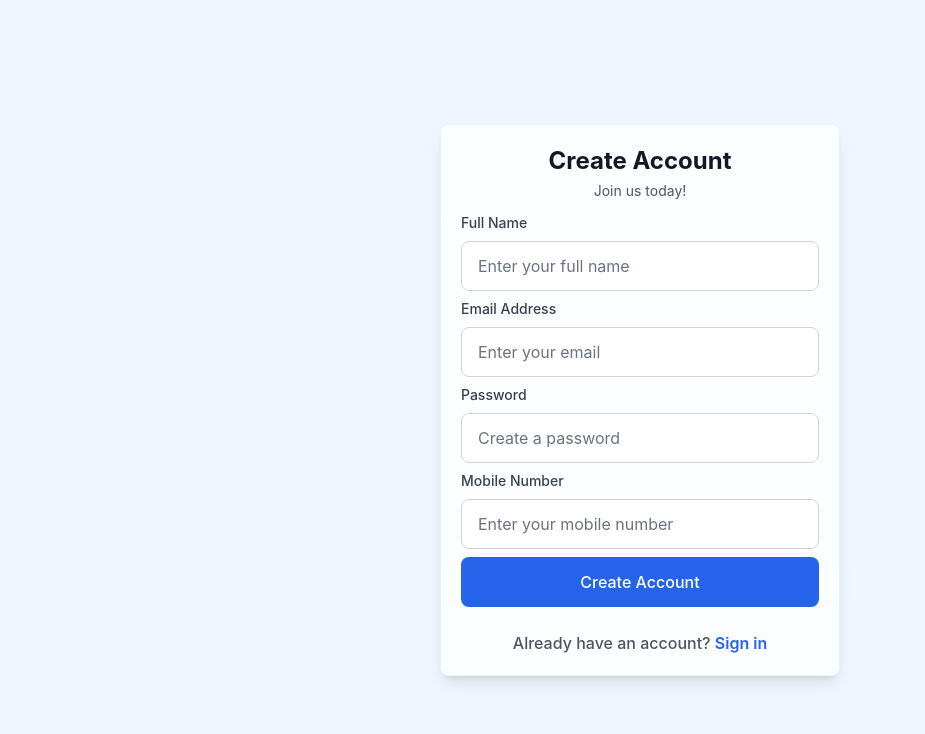
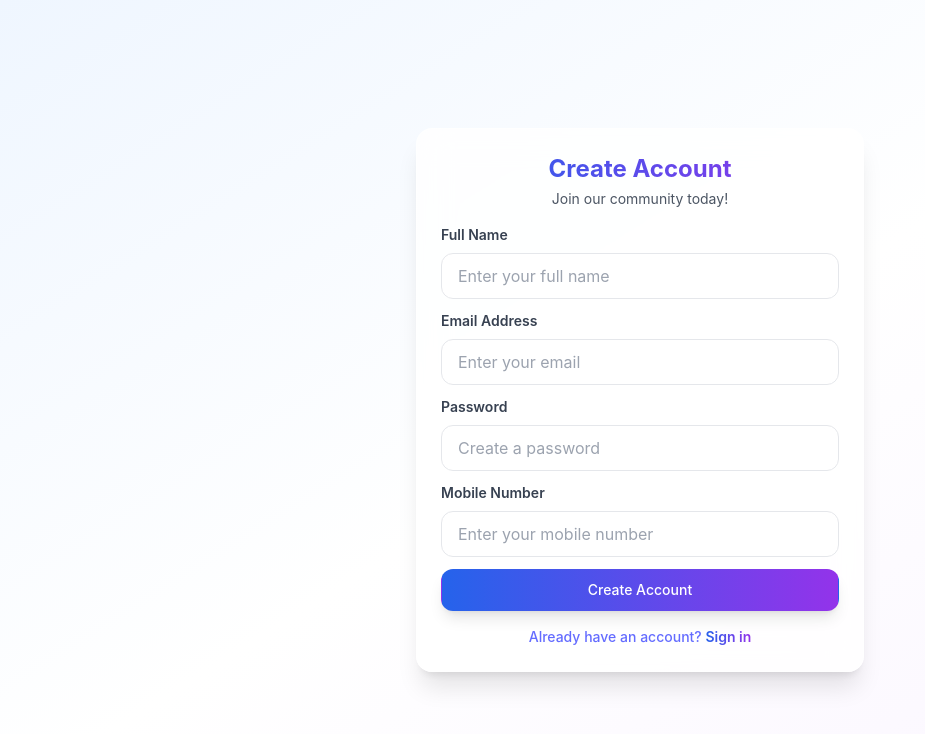
Before and after one commit to Ratheesh-24/CRUD-Application, a React (Vite) app in the folder employee-frontend/: page /register in a window 1280 px wide. Shown: the top 734 px of the page, without its empty margins (0-925 px from the left). Built offline with nearby package versions, Linux system fonts and the light colour scheme.

Commit message:
made changes in color gradient

```diff
--- a/employee-frontend/src/components/EmployeeForm.jsx
+++ b/employee-frontend/src/components/EmployeeForm.jsx
@@ -31,26 +31,28 @@ export default function EmployeeForm({ employee, onSubmit, onCancel }) {
   };
 
   return (
-    <div className="fixed inset-0 bg-black/50 flex items-center justify-center p-4">
-      <div className="w-[400px] bg-white rounded-lg p-5 shadow-xl">
-        <div className="text-center mb-4">
-          <h3 className="text-2xl font-bold text-gray-900">
+    <div className="fixed inset-0 bg-gray-900/50 backdrop-blur-sm flex items-center justify-center p-4 z-50">
+      <div className="w-full max-w-md bg-white/80 backdrop-blur-lg rounded-2xl p-6 shadow-xl border border-white/40">
+        <div className="text-center mb-6">
+          <h3 className="text-2xl font-bold bg-gradient-to-r from-blue-600 to-purple-600 bg-clip-text text-transparent">
             {employee ? 'Update Employee' : 'Add New Employee'}
           </h3>
         </div>
 
         {error && (
-          <div className="mb-4 p-3 rounded-lg bg-red-100 border border-red-400 text-red-700">
+          <div className="mb-4 p-4 rounded-xl bg-red-50/50 backdrop-blur-sm border border-red-100 text-red-700 text-sm">
             {error}
           </div>
         )}
 
-        <form onSubmit={handleSubmit} className="space-y-3">
+        <form onSubmit={handleSubmit} className="space-y-4">
           <div>
             <input
               type="text"
               required
-              className="w-full px-4 py-3 rounded-lg bg-white border border-gray-300 text-gray-900 placeholder-gray-500 focus:outline-none focus:ring-2 focus:ring-blue-500/50 focus:border-transparent"
+              className="w-full px-4 py-2.5 rounded-xl bg-white/50 border border-gray-200
+              text-gray-900 placeholder-gray-400 focus:outline-none focus:ring-2
+              focus:ring-blue-500/30 focus:border-transparent transition duration-200"
               placeholder="Full Name"
               value={formData.name}
               onChange={(e) => setFormData({ ...formData, name: e.target.value })}
@@ -60,7 +62,9 @@ export default function EmployeeForm({ employee, onSubmit, onCancel }) {
             <input
               type="email"
               required
-              className="w-full px-4 py-3 rounded-lg bg-white border border-gray-300 text-gray-900 placeholder-gray-500 focus:outline-none focus:ring-2 focus:ring-blue-500/50 focus:border-transparent"
+              className="w-full px-4 py-2.5 rounded-xl bg-white/50 border border-gray-200
+              text-gray-900 placeholder-gray-400 focus:outline-none focus:ring-2
+              focus:ring-blue-500/30 focus:border-transparent transition duration-200"
               placeholder="Email"
               value={formData.email}
               onChange={(e) => setFormData({ ...formData, email: e.target.value })}
@@ -70,23 +74,27 @@ export default function EmployeeForm({ employee, onSubmit, onCancel }) {
             <input
               type="tel"
               required
-              className="w-full px-4 py-3 rounded-lg bg-white border border-gray-300 text-gray-900 placeholder-gray-500 focus:outline-none focus:ring-2 focus:ring-blue-500/50 focus:border-transparent"
+              className="w-full px-4 py-2.5 rounded-xl bg-white/50 border border-gray-200
+              text-gray-900 placeholder-gray-400 focus:outline-none focus:ring-2
+              focus:ring-blue-500/30 focus:border-transparent transition duration-200"
               placeholder="Mobile Number"
               value={formData.mobileNo}
               onChange={(e) => setFormData({ ...formData, mobileNo: e.target.value })}
             />
           </div>
-          <div className="flex justify-end space-x-3 mt-4">
+          <div className="flex justify-end space-x-3 mt-6">
             <button
               type="button"
               onClick={onCancel}
-              className="px-4 py-2 bg-gray-200 text-gray-800 rounded-lg hover:bg-gray-300 transition-colors"
+              className="px-4 py-2.5 bg-gray-100 text-gray-700 rounded-xl hover:bg-gray-200 transition-colors text-sm"
             >
               Cancel
             </button>
             <button
               type="submit"
-              className="px-4 py-2 bg-blue-600 text-white rounded-lg hover:bg-blue-700 transition-colors"
+              className="px-4 py-2.5 bg-gradient-to-r from-blue-600 to-purple-600
+              text-white rounded-xl hover:opacity-90 transition-all duration-200
+              shadow-lg hover:shadow-blue-500/25 text-sm"
             >
               {employee ? 'Update' : 'Create'}
             </button>
--- a/employee-frontend/src/components/Navbar.jsx
+++ b/employee-frontend/src/components/Navbar.jsx
@@ -11,21 +11,21 @@ export default function Navbar() {
   };
 
   return (
-    <nav className="bg-gradient-to-r from-blue-600 to-blue-800 shadow-xl">
+    <nav className="bg-gradient-to-r from-blue-600 to-purple-600 shadow-xl">
       <div className="max-w-7xl mx-auto px-6">
-        <div className="flex justify-between items-center h-20">
+        <div className="flex justify-between items-center h-16">
           <div className="flex items-center space-x-4">
-            <svg className="w-8 h-8 text-white" fill="none" stroke="currentColor" viewBox="0 0 24 24" xmlns="http://www.w3.org/2000/svg">
+            <svg className="w-7 h-7 text-white/90" fill="none" stroke="currentColor" viewBox="0 0 24 24" xmlns="http://www.w3.org/2000/svg">
               <path strokeLinecap="round" strokeLinejoin="round" strokeWidth={2} d="M19 21V5a2 2 0 00-2-2H7a2 2 0 00-2 2v16m14 0h2m-2 0h-5m-9 0H3m2 0h5M9 7h1m-1 4h1m4-4h1m-1 4h1m-5 10v-5a1 1 0 011-1h2a1 1 0 011 1v5m-4 0h4" />
             </svg>
-            <h1 className="text-2xl font-bold text-white tracking-wider">Employee Dashboard</h1>
+            <h1 className="text-xl font-bold text-white/90 tracking-wide">Employee Dashboard</h1>
           </div>
 
           <button
             onClick={handleLogout}
-            className="px-4 py-2 bg-transparent border-2 border-white text-white rounded-lg hover:bg-white hover:text-blue-800 transition-all duration-300 flex items-center space-x-2"
+            className="px-4 py-2 bg-white/10 backdrop-blur-sm text-white rounded-xl hover:bg-white/20 transition-all duration-200 flex items-center space-x-2 text-sm border border-white/20"
           >
-            <svg className="w-5 h-5" fill="none" stroke="currentColor" viewBox="0 0 24 24" xmlns="http://www.w3.org/2000/svg">
+            <svg className="w-4 h-4" fill="none" stroke="currentColor" viewBox="0 0 24 24" xmlns="http://www.w3.org/2000/svg">
               <path strokeLinecap="round" strokeLinejoin="round" strokeWidth={2} d="M17 16l4-4m0 0l-4-4m4 4H7m6 4v1a3 3 0 01-3 3H6a3 3 0 01-3-3V7a3 3 0 013-3h4a3 3 0 013 3v1" />
             </svg>
             <span>Logout</span>
--- a/employee-frontend/src/pages/Dashboard.jsx
+++ b/employee-frontend/src/pages/Dashboard.jsx
@@ -96,7 +96,9 @@ export default function Dashboard() {
           </div>
           <button
             onClick={() => setShowForm(true)}
-            className="inline-flex items-center px-4 py-2.5 bg-blue-600 text-white rounded-lg hover:bg-blue-700 transition-all duration-200 shadow-sm hover:shadow-md text-sm font-medium"
+            className="inline-flex items-center px-4 py-2.5 bg-gradient-to-r from-blue-600 to-purple-600
+            text-white rounded-xl hover:opacity-90 transition-all duration-200
+            shadow-lg hover:shadow-blue-500/25 text-sm font-medium"
           >
             <PlusIcon className="h-5 w-5 mr-2" />
             New Employee
@@ -169,13 +171,13 @@ export default function Dashboard() {
                           }}
                           className="text-gray-400 hover:text-blue-600 transition-colors p-2 hover:bg-blue-50 rounded-lg"
                         >
-                          <PencilIcon className="h-5 w-5" />
+                          <PencilIcon className="h-5 w-5 transition-transform transform hover:scale-110" />
                         </button>
                         <button
                           onClick={() => handleDelete(employee.id)}
                           className="text-gray-400 hover:text-red-600 transition-colors p-2 hover:bg-red-50 rounded-lg"
                         >
-                          <TrashIcon className="h-5 w-5" />
+                          <TrashIcon className="h-5 w-5 transition-transform transform hover:scale-110" />
                         </button>
                       </div>
                     </td>
--- a/employee-frontend/src/pages/Login.jsx
+++ b/employee-frontend/src/pages/Login.jsx
@@ -35,30 +35,33 @@ export default function Login() {
   };
 
   return (
-    <div className="w-screen h-screen bg-blue-50 overflow-y-auto">
-      <div className="container mx-auto min-h-screen flex items-center justify-center py-4">
-        <div className="w-[400px] bg-white/80 backdrop-blur-sm rounded-lg p-5 shadow-lg border border-gray-200/60">
-          <div className="text-center mb-3">
-            <h2 className="text-2xl font-bold text-gray-900">Welcome Back</h2>
-            <p className="mt-1 text-sm text-gray-600">Please sign in to your account</p>
+    <div className="min-h-screen bg-gradient-to-br from-blue-50 via-white to-purple-50 flex items-center justify-center p-4 w-screen overflow-x-hidden">
+      <div className="w-full max-w-md mx-auto">
+        <div className="backdrop-blur-lg bg-white/80 p-8 rounded-2xl shadow-xl border border-white/40">
+          <div className="text-center mb-8">
+            <h2 className="text-2xl font-bold bg-gradient-to-r from-blue-600 to-purple-600 bg-clip-text text-transparent">
+              Welcome Back
+            </h2>
+            <p className="mt-2 text-sm text-gray-600">Sign in to your account</p>
           </div>
 
           {error && (
-            <div className="mb-2 p-2 rounded bg-red-50 border border-red-400 text-red-600 text-sm">
+            <div className="p-4 mb-6 rounded-lg bg-red-50/50 backdrop-blur-sm border border-red-100 text-red-700 text-sm">
               {error}
             </div>
           )}
 
-          <form onSubmit={handleSubmit} className="space-y-2">
-            {/* Email Input */}
+          <form onSubmit={handleSubmit} className="space-y-4">
             <div>
-              <label className="block text-gray-700 text-sm font-medium mb-2">
+              <label className="block text-gray-700 text-sm font-semibold mb-2">
                 Email Address
               </label>
               <input
                 type="email"
                 required
-                className="w-full px-4 py-3 rounded-lg bg-white border border-gray-300 text-gray-900 placeholder-gray-500 focus:outline-none focus:ring-2 focus:ring-blue-500/50 focus:border-transparent transition duration-200"
+                className="w-full px-4 py-2.5 rounded-xl bg-white/50 border border-gray-200
+                text-gray-900 placeholder-gray-400 focus:outline-none focus:ring-2
+                focus:ring-blue-500/30 focus:border-transparent transition duration-200"
                 placeholder="Enter your email"
                 value={formData.email}
                 onChange={(e) => setFormData({ ...formData, email: e.target.value })}
@@ -82,15 +85,19 @@ export default function Login() {
 
             <button
               type="submit"
-              className="w-full py-3 px-4 bg-blue-600 text-white rounded-lg font-medium hover:bg-blue-700 focus:outline-none focus:ring-2 focus:ring-blue-500/50 focus:ring-offset-2 transform transition duration-200 hover:scale-[1.02]"
+              className="w-full px-4 py-2.5 mt-6 bg-gradient-to-r from-blue-600 to-purple-600
+              text-white rounded-xl hover:opacity-90 transition-all duration-200
+              shadow-lg hover:shadow-blue-500/25 text-sm font-medium"
             >
               Sign In
             </button>
           </form>
 
-          <div className="mt-6 text-center">
-            <Link to="/register" className="text-gray-600 hover:text-blue-600">
-              Don't have an account? <span className="font-semibold text-blue-600">Sign up</span>
+          <div className="mt-6 text-center text-sm text-gray-600">
+            <Link to="/register" className="hover:text-blue-600 transition-colors duration-200">
+              Don't have an account?{' '}
+              <span className="font-semibold bg-gradient-to-r from-blue-600 to-purple-600
+              bg-clip-text text-transparent">Sign up</span>
             </Link>
           </div>
         </div>
--- a/employee-frontend/src/pages/Register.jsx
+++ b/employee-frontend/src/pages/Register.jsx
@@ -56,29 +56,33 @@ export default function Register() {
   };
 
   return (
-    <div className="w-screen h-screen bg-blue-50 overflow-y-auto">
-      <div className="container mx-auto min-h-screen flex items-center justify-center py-4">
-        <div className="w-[400px] bg-white/80 backdrop-blur-sm rounded-lg p-5 shadow-lg border border-gray-200/60">
-          <div className="text-center mb-3">
-            <h2 className="text-2xl font-bold text-gray-900">Create Account</h2>
-            <p className="mt-1 text-sm text-gray-600">Join us today!</p>
+    <div className="min-h-screen bg-gradient-to-br from-blue-50 via-white to-purple-50 flex items-center justify-center p-4 w-screen overflow-x-hidden">
+      <div className="w-full max-w-md mx-auto">
+        <div className="backdrop-blur-lg bg-white/80 p-6 rounded-2xl shadow-xl border border-white/40">
+          <div className="text-center mb-4">
+            <h2 className="text-2xl font-bold bg-gradient-to-r from-blue-600 to-purple-600 bg-clip-text text-transparent">
+              Create Account
+            </h2>
+            <p className="mt-1 text-sm text-gray-600">Join our community today!</p>
           </div>
 
           {error && (
-            <div className="mb-2 p-2 rounded bg-red-50 border border-red-400 text-red-600 text-sm">
+            <div className="p-4 mb-6 rounded-lg bg-red-50/50 backdrop-blur-sm border border-red-100 text-red-700 text-sm">
               {error}
             </div>
           )}
 
-          <form onSubmit={handleSubmit} className="space-y-2">
+          <form onSubmit={handleSubmit} className="space-y-3">
             <div>
-              <label className="block text-gray-700 text-sm font-medium mb-2">
+              <label className="block text-gray-700 text-sm font-semibold mb-2">
                 Full Name
               </label>
               <input
                 type="text"
                 required
-                className="w-full px-4 py-3 rounded-lg bg-white border border-gray-300 text-gray-900 placeholder-gray-500 focus:outline-none focus:ring-2 focus:ring-blue-500/50 focus:border-transparent transition duration-200"
+                className="w-full px-4 py-2.5 rounded-xl bg-white/50 border border-gray-200
+                text-gray-900 placeholder-gray-400 focus:outline-none focus:ring-2
+                focus:ring-blue-500/30 focus:border-transparent transition duration-200"
                 placeholder="Enter your full name"
                 value={formData.name}
                 onChange={(e) => setFormData({ ...formData, name: e.target.value })}
@@ -86,13 +90,15 @@ export default function Register() {
             </div>
 
             <div>
-              <label className="block text-gray-700 text-sm font-medium mb-2">
+              <label className="block text-gray-700 text-sm font-semibold mb-2">
                 Email Address
               </label>
               <input
                 type="email"
                 required
-                className="w-full px-4 py-3 rounded-lg bg-white border border-gray-300 text-gray-900 placeholder-gray-500 focus:outline-none focus:ring-2 focus:ring-blue-500/50 focus:border-transparent transition duration-200"
+                className="w-full px-4 py-2.5 rounded-xl bg-white/50 border border-gray-200
+                text-gray-900 placeholder-gray-400 focus:outline-none focus:ring-2
+                focus:ring-blue-500/30 focus:border-transparent transition duration-200"
                 placeholder="Enter your email"
                 value={formData.email}
                 onChange={(e) => setFormData({ ...formData, email: e.target.value })}
@@ -100,13 +106,15 @@ export default function Register() {
             </div>
 
             <div>
-              <label className="block text-gray-700 text-sm font-medium mb-2">
+              <label className="block text-gray-700 text-sm font-semibold mb-2">
                 Password
               </label>
               <input
                 type="password"
                 required
-                className="w-full px-4 py-3 rounded-lg bg-white border border-gray-300 text-gray-900 placeholder-gray-500 focus:outline-none focus:ring-2 focus:ring-blue-500/50 focus:border-transparent transition duration-200"
+                className="w-full px-4 py-2.5 rounded-xl bg-white/50 border border-gray-200
+                text-gray-900 placeholder-gray-400 focus:outline-none focus:ring-2
+                focus:ring-blue-500/30 focus:border-transparent transition duration-200"
                 placeholder="Create a password"
                 value={formData.password}
                 onChange={(e) => setFormData({ ...formData, password: e.target.value })}
@@ -114,13 +122,15 @@ export default function Register() {
             </div>
 
             <div>
-              <label className="block text-gray-700 text-sm font-medium mb-2">
+              <label className="block text-gray-700 text-sm font-semibold mb-2">
                 Mobile Number
               </label>
               <input
                 type="tel"
                 required
-                className="w-full px-4 py-3 rounded-lg bg-white border border-gray-300 text-gray-900 placeholder-gray-500 focus:outline-none focus:ring-2 focus:ring-blue-500/50 focus:border-transparent transition duration-200"
+                className="w-full px-4 py-2.5 rounded-xl bg-white/50 border border-gray-200
+                text-gray-900 placeholder-gray-400 focus:outline-none focus:ring-2
+                focus:ring-blue-500/30 focus:border-transparent transition duration-200"
                 placeholder="Enter your mobile number"
                 value={formData.mobileNo}
                 onChange={(e) => setFormData({ ...formData, mobileNo: e.target.value })}
@@ -129,15 +139,19 @@ export default function Register() {
 
             <button
               type="submit"
-              className="w-full py-3 px-4 bg-blue-600 text-white rounded-lg font-medium hover:bg-blue-700 focus:outline-none focus:ring-2 focus:ring-blue-500/50 focus:ring-offset-2 transform transition duration-200 hover:scale-[1.02]"
+              className="w-full px-4 py-2.5 mt-4 bg-gradient-to-r from-blue-600 to-purple-600
+              text-white rounded-xl hover:opacity-90 transition-all duration-200
+              shadow-lg hover:shadow-blue-500/25 text-sm font-medium"
             >
               Create Account
             </button>
           </form>
 
-          <div className="mt-6 text-center">
-            <Link to="/login" className="text-gray-600 hover:text-blue-600">
-              Already have an account? <span className="font-semibold text-blue-600">Sign in</span>
+          <div className="mt-4 text-center text-sm text-gray-600">
+            <Link to="/login" className="hover:text-blue-600 transition-colors duration-200">
+              Already have an account?{' '}
+              <span className="font-semibold bg-gradient-to-r from-blue-600 to-purple-600
+              bg-clip-text text-transparent">Sign in</span>
             </Link>
           </div>
         </div>
```
